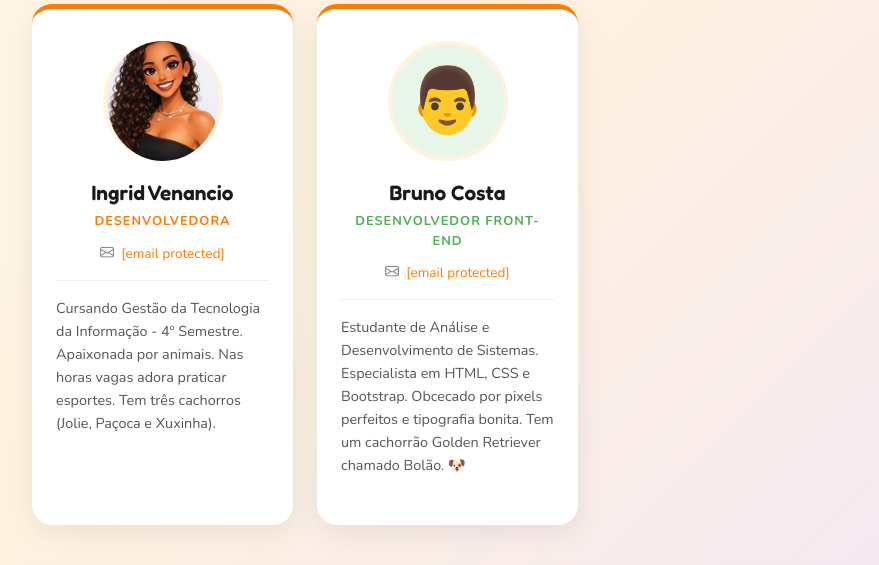
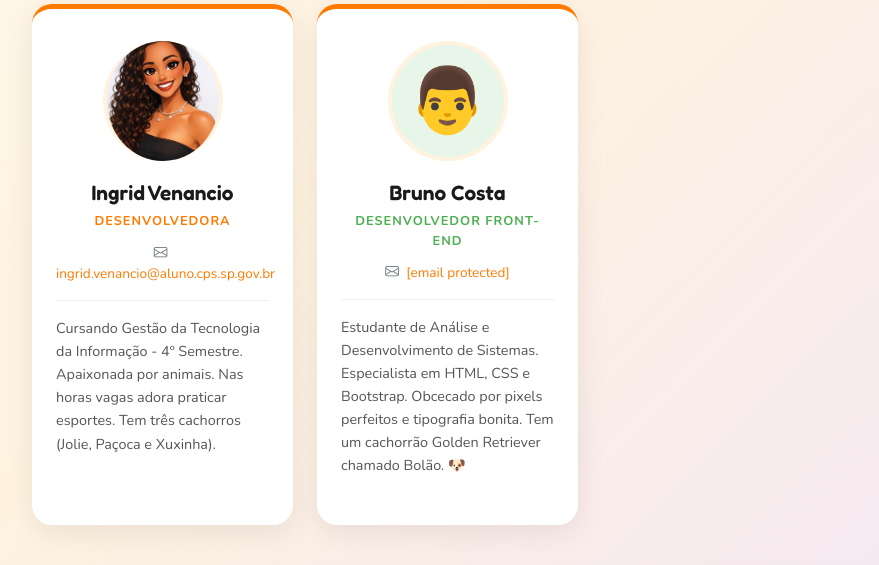
Before and after one commit to amarquetto/T1-Python, a Flask app: page /equipe in a window 1280 px wide. Shown: the part 376-941 px from the top of the page, without its empty margins (335-1214 px from the left). Run offline with Flask 3, Linux system fonts and the light colour scheme.

Commit message:
Adicionando e-mail na bio

```diff
--- a/templates/sobre_equipe.html
+++ b/templates/sobre_equipe.html
@@ -204,7 +204,7 @@
           <div class="membro-papel">Desenvolvedora</div>
           <div class="membro-email">
             <i class="bi bi-envelope me-1"></i>
-            <a href="/cdn-cgi/l/email-protection#19787778376a70756f785978756c77766a377f787a6c757d787d7c377c7d6c377b6b"><span class="__cf_email__" data-cfemail="e2838c83cc918b8e9483a2838e978c8d91cc878697cc8090">[email&#160;protected]</span></a>
+            <a href="mailto:ingrid.venancio@aluno.cps.sp.gov.br">ingrid.venancio@aluno.cps.sp.gov.br</a>
           </div>
           <p class="membro-bio">
             Cursando Gestão da Tecnologia da Informação - 4º Semestre. Apaixonada por animais.
```
